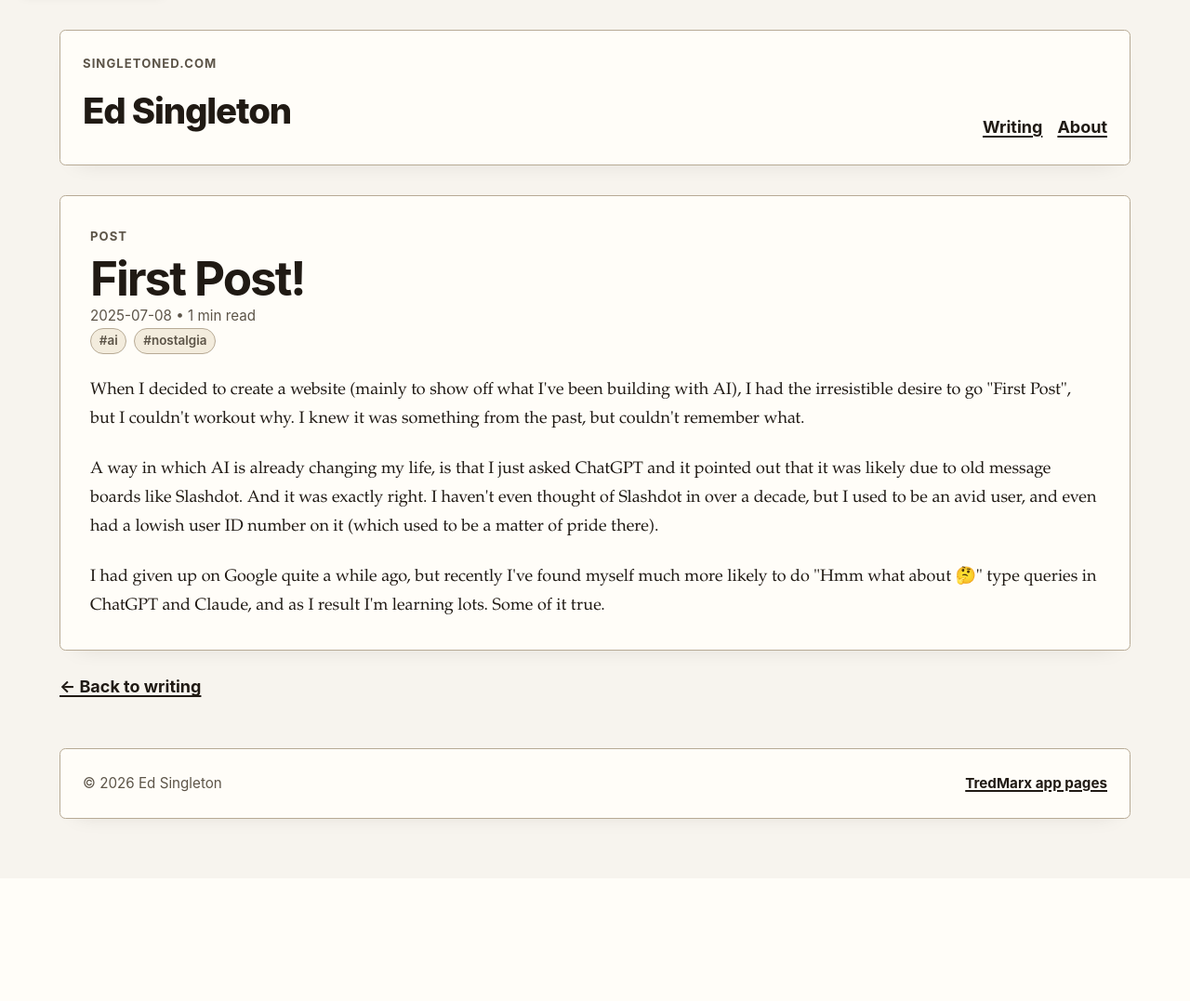
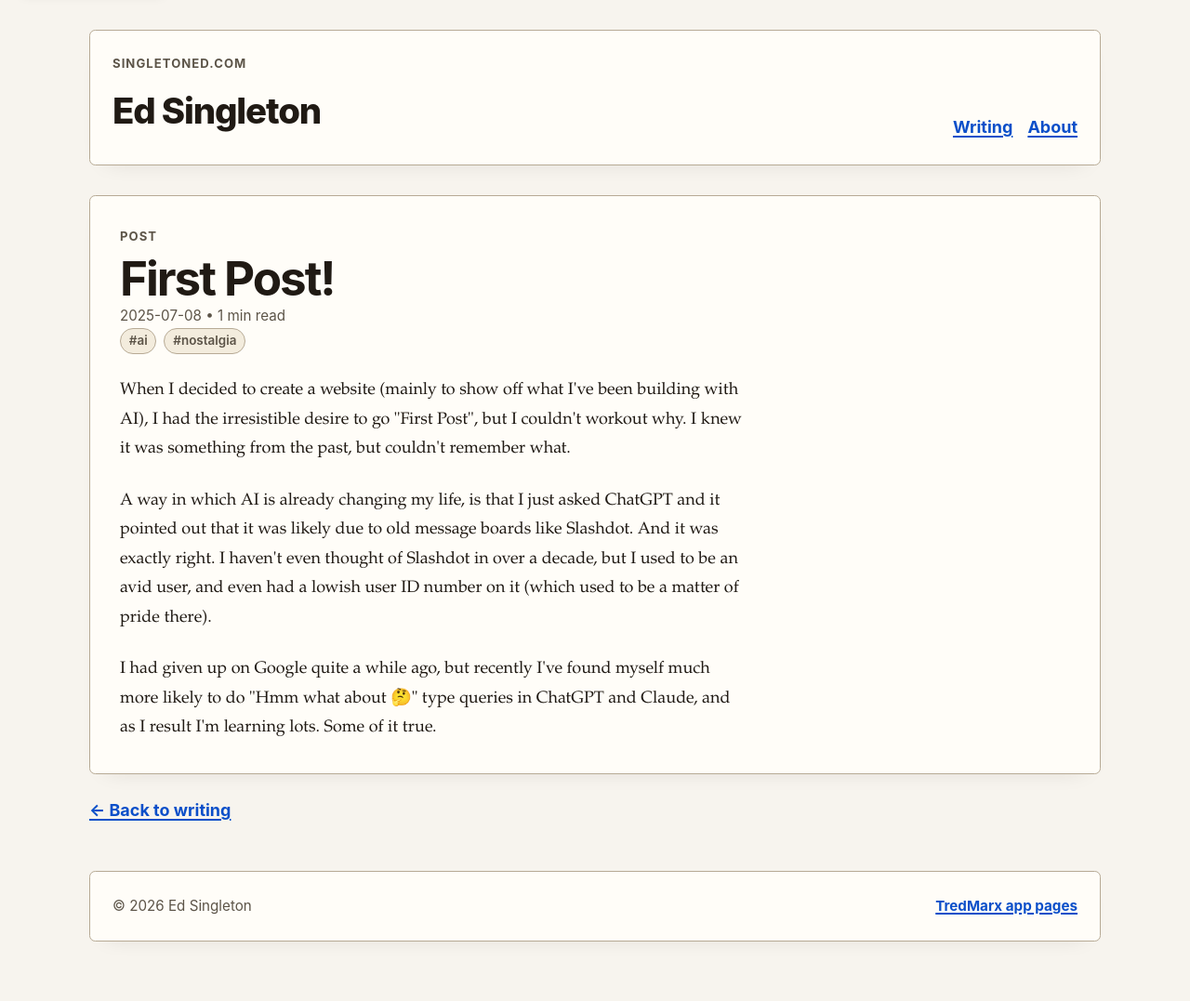
Before and after one commit to Singletoned/singletoned.com, a web app: file public/first-post.html in a window 1280 px wide. Shown: the whole page at 93% size. Before the commit the page ends 891 px from the top, so only its background shows below. Run offline with its HTML, style and script files only (its server is not run), Linux system fonts and the light colour scheme.

Commit message:
Tighten typography and restore default link cues

```diff
--- a/public/style.css
+++ b/public/style.css
@@ -103,7 +103,7 @@ img {
 }
 
 .site-shell {
-  width: min(100% - 2rem, 72rem);
+  width: min(100% - 2rem, 68rem);
   margin: 0 auto;
   padding: var(--space-6) 0 var(--space-8);
 }
@@ -169,26 +169,12 @@ img {
   gap: var(--space-4);
 }
 
-.site-nav a,
-.site-footer__links a {
-  color: var(--color-text);
-}
-
-.site-nav a:visited,
-.site-footer__links a:visited {
-  color: var(--color-text);
-}
-
-.site-nav a:hover,
-.site-footer__links a:hover {
-  color: var(--color-link);
-}
-
 .site-main > * + * {
-  margin-top: var(--space-6);
+  margin-top: var(--space-7);
 }
 
 .hero {
+  max-width: 42rem;
   padding: var(--space-4) var(--space-1) 0;
 }
 
@@ -236,10 +222,20 @@ img {
 
 .post-link h2 {
   margin: 0;
-  color: inherit;
+  color: var(--color-link);
   font-family: var(--font-ui);
   font-size: clamp(1.4rem, 2.2vw, 1.8rem);
   line-height: 1.15;
+  text-decoration: underline;
+  text-decoration-thickness: 0.09em;
+}
+
+.post-link:visited h2 {
+  color: var(--color-link-visited);
+}
+
+.post-link:hover h2 {
+  text-decoration-thickness: 0.14em;
 }
 
 .post-link > * + * {
@@ -294,8 +290,18 @@ img {
   padding: var(--space-6);
 }
 
+.content-header,
+.prose,
+.empty-state {
+  max-width: 42rem;
+}
+
 .content-header {
   margin-bottom: var(--space-5);
+}
+
+.prose {
+  line-height: 1.75;
 }
 
 .prose > :first-child {
@@ -394,18 +400,6 @@ img {
   margin-top: var(--space-5);
 }
 
-.back-nav a {
-  color: var(--color-text);
-}
-
-.back-nav a:visited {
-  color: var(--color-text);
-}
-
-.back-nav a:hover {
-  color: var(--color-link);
-}
-
 .empty-state h2,
 .site-footer p {
   margin: 0;
```
Also changed, not shown: DESIGN.md (+2 -1 lines), static/style.css (+24 -30 lines).
